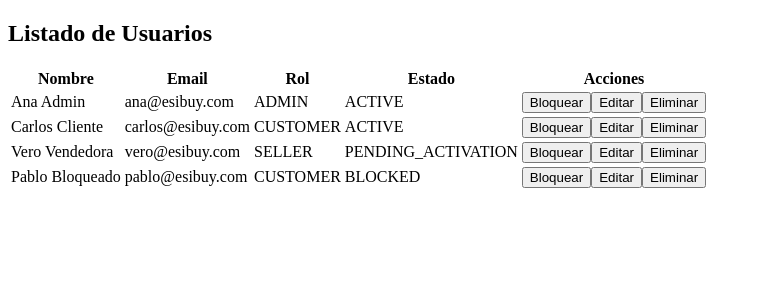
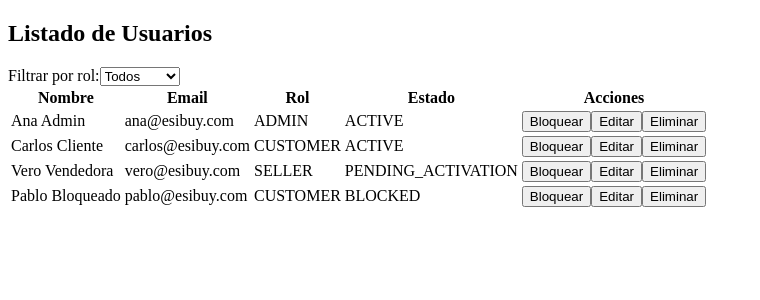
Before and after one commit to Franyebenes/Equipo4ProyectoFrontend, an Angular app: page / in a window 1280 px wide. Shown: the top 300 px of the page, without its empty margins (0-760 px from the left). Built offline with nearby package versions, Linux system fonts and the light colour scheme.

Commit message:
Añade filtro por rol al listado de usuarios

```diff
--- a/src/app/admin/user-list/user-list.html
+++ b/src/app/admin/user-list/user-list.html
@@ -1,5 +1,13 @@
 <div class="user-list-container">
   <h2>Listado de Usuarios</h2>
+
+  <label>Filtrar por rol:</label>
+  <select [(ngModel)]="filtroRol">
+    <option value="TODOS">Todos</option>
+    <option value="ADMIN">Admin</option>
+    <option value="SELLER">Vendedor</option>
+    <option value="CUSTOMER">Cliente</option>
+  </select>
 
   <table>
     <thead>
@@ -12,7 +20,7 @@
       </tr>
     </thead>
     <tbody>
-      <tr *ngFor="let usuario of usuarios">
+      <tr *ngFor="let usuario of usuariosFiltrados">
         <td>{{ usuario.nombre }}</td>
         <td>{{ usuario.email }}</td>
         <td>{{ usuario.roles.join(', ') }}</td>
--- a/src/app/admin/user-list/user-list.ts
+++ b/src/app/admin/user-list/user-list.ts
@@ -1,9 +1,10 @@
 import { Component } from '@angular/core';
 import { CommonModule } from '@angular/common';
+import { FormsModule } from '@angular/forms';
 
 @Component({
   selector: 'app-user-list',
-  imports: [CommonModule],
+  imports: [CommonModule, FormsModule],
   templateUrl: './user-list.html',
   styleUrl: './user-list.css'
 })
@@ -14,4 +15,13 @@ export class UserList {
     { nombre: 'Vero Vendedora', email: 'vero@esibuy.com', roles: ['SELLER'], status: 'PENDING_ACTIVATION' },
     { nombre: 'Pablo Bloqueado', email: 'pablo@esibuy.com', roles: ['CUSTOMER'], status: 'BLOCKED' }
   ];
+
+  filtroRol: string = 'TODOS';
+
+  get usuariosFiltrados() {
+    if (this.filtroRol === 'TODOS') {
+      return this.usuarios;
+    }
+    return this.usuarios.filter(u => u.roles.includes(this.filtroRol));
+  }
 }
```
